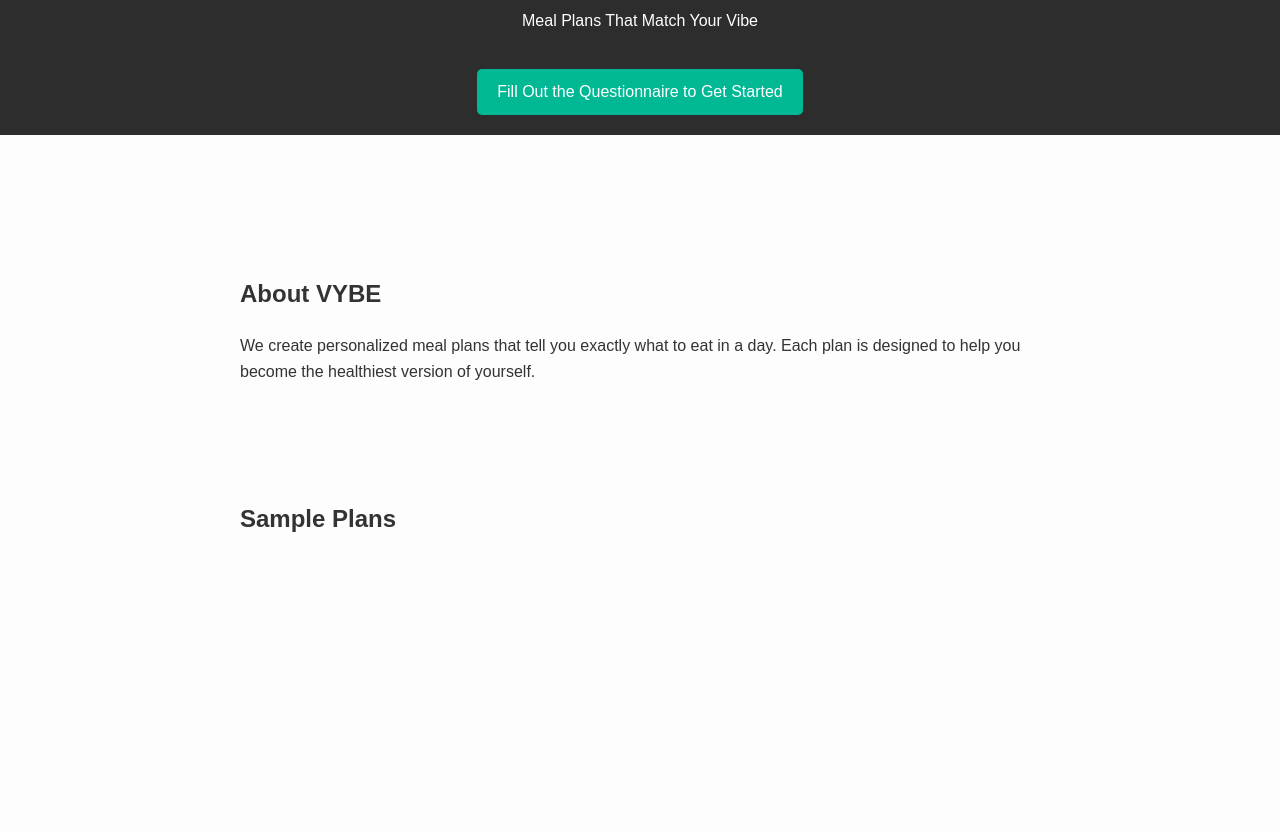
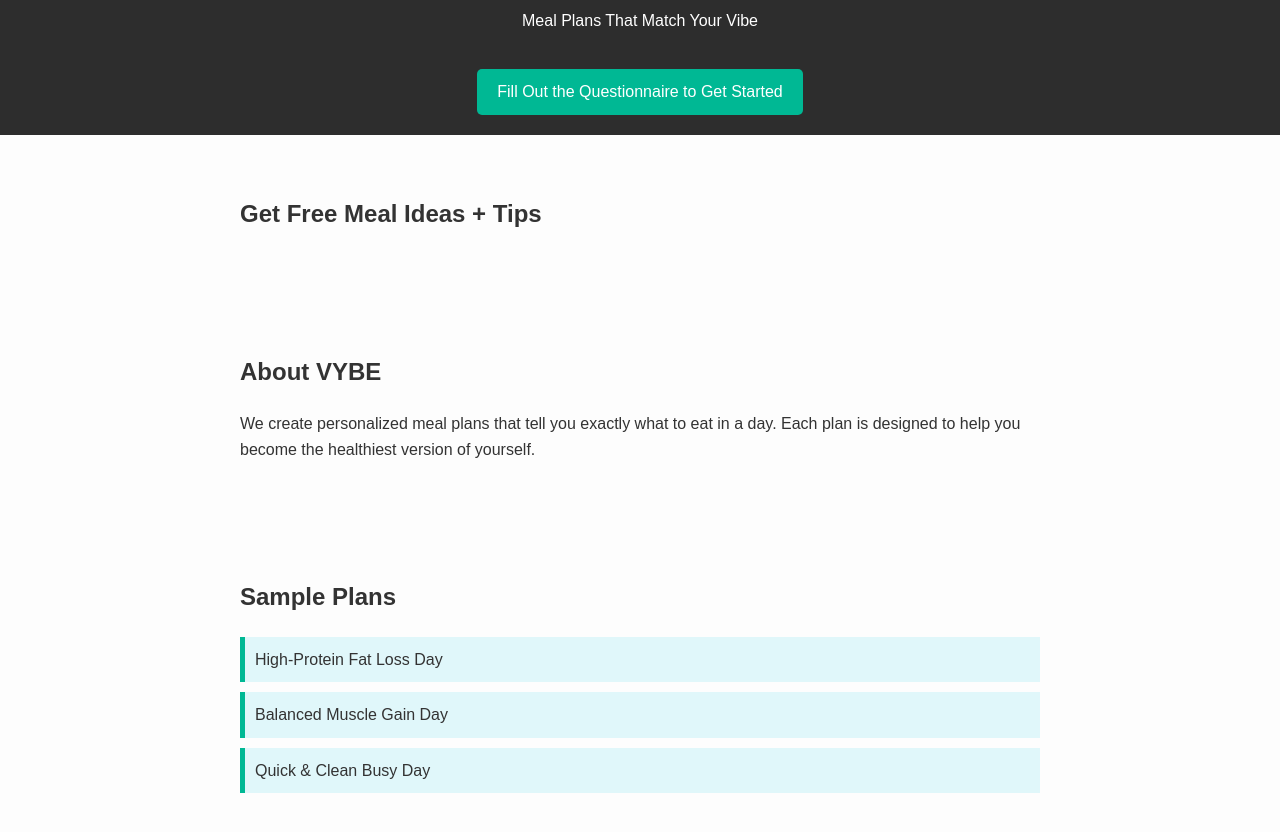
Before and after one commit to vybenutrition/Vybe-Website, a plain HTML site: page index.html in a window 1280 px wide. Shown: the part 174-1006 px from the top of the page. Before the commit the page ends 800 px from the top, so only its background shows below. Drawn offline with Linux system fonts and the light colour scheme.

Commit message:
Update index.html

```diff
--- a/index.html
+++ b/index.html
@@ -25,20 +25,26 @@ ml('account', '1728996');
        target="_blank" class="btn">Fill Out the Questionnaire to Get Started</a>
   </header>
 
-<!-- MailerLite form embed -->
+  <!-- Subscribe -->
   <section id="subscribe">
+    <h2>Get Free Meal Ideas + Tips</h2>
+    <!-- MailerLite form embed (keep this OUTSIDE the <header>) -->
     <div class="ml-embedded" data-form="ihYejy"></div>
   </section>
 
+  <!-- About -->
   <section class="about">
     <h2>About VYBE</h2>
     <p>We create personalized meal plans that tell you exactly what to eat in a day. Each plan is designed to help you become the healthiest version of yourself.</p>
   </section>
 
+  <!-- Samples -->
   <section class="samples">
     <h2>Sample Plans</h2>
     <ul>
-<!-- You can add sample meal plan items here -->
+      <li>High-Protein Fat Loss Day</li>
+      <li>Balanced Muscle Gain Day</li>
+      <li>Quick & Clean Busy Day</li>
     </ul>
   </section>
 </body>
```
Lines whose indentation alone changed are shown as unchanged.
